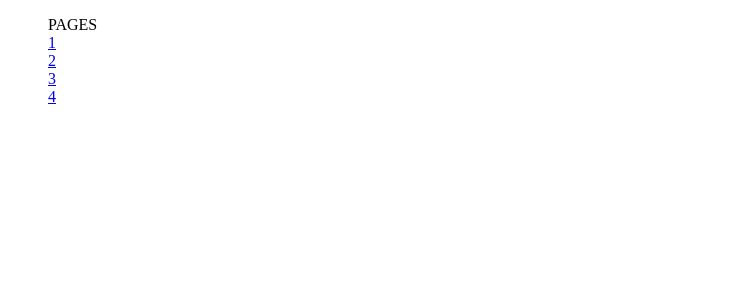
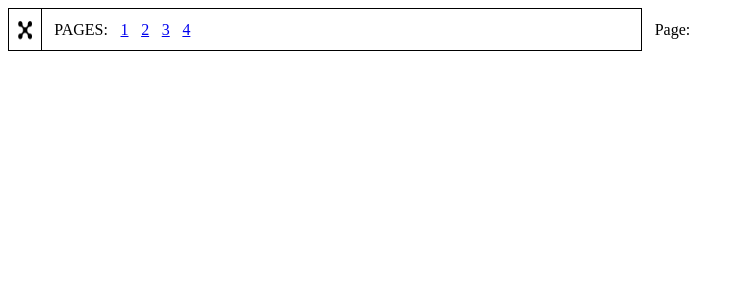
Before and after one commit to xavier-fenton/y2kWeb, a React (Create React App) app: page / in a window 1280 px wide. Shown: the top 300 px of the page, without its empty margins (0-744 px from the left). Built offline with nearby package versions, Linux system fonts and the light colour scheme.

Commit message:
main set up for styling

```diff
--- a/src/components/NavBar.js
+++ b/src/components/NavBar.js
@@ -4,10 +4,13 @@ import { Link } from 'react-router-dom'
 
 const NavBar = () => {
   return (
-    <div className="nav-bar-wrapper">
-      <div className="nav-bar-main">
-        <ul>
-          <div>PAGES</div>
+    <>
+      <div className="nav-bar-wrapper">
+        <div className="nav-bar-main">
+          <div className="nav-bar-box">
+            <img className="nav-image" src="/images/1star.png" alt="head" />
+          </div>
+          <div>PAGES:</div>
           <div>
             <Link to="/">1</Link>
           </div>
@@ -20,9 +23,10 @@ const NavBar = () => {
           <div>
             <Link to="/">4</Link>
           </div>
-        </ul>
+        </div>
+        <div>Page:</div>
       </div>
-    </div>
+    </>
   )
 }
 
--- a/src/styles/NavBar.css
+++ b/src/styles/NavBar.css
@@ -0,0 +1,28 @@
+.nav-bar-box{
+  border: 1px solid black;
+  border-left: none;
+  width: 5%;
+  height: 100%;
+
+}
+.nav-bar-wrapper{
+  display:flex;
+  align-items: center;
+  gap:1%;
+}
+
+
+
+.nav-bar-main{
+  border: 1px solid black;
+  width: 50%;
+  height: 41px;
+  display:flex;
+
+  gap:2%;
+  align-items: center;
+}
+.nav-image{
+  height: 100%;
+  width: 100%;
+}
```
Also changed, not shown: public/images/1star.png (added).
